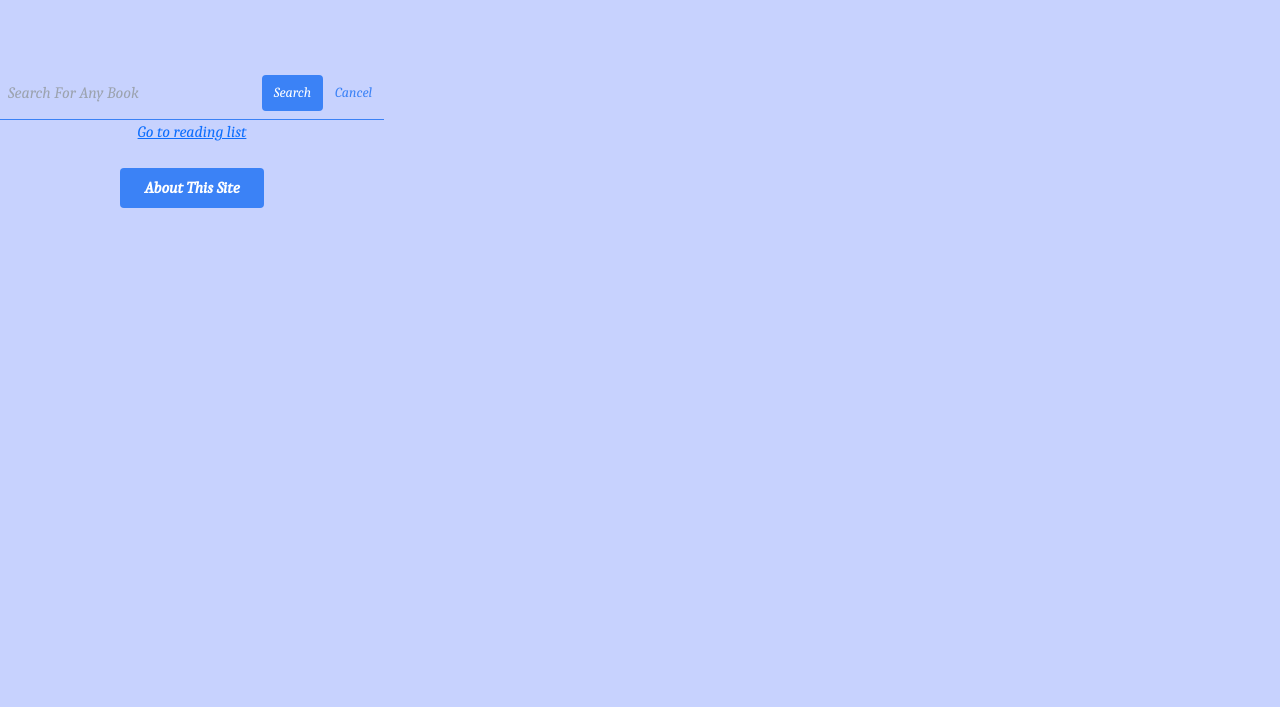
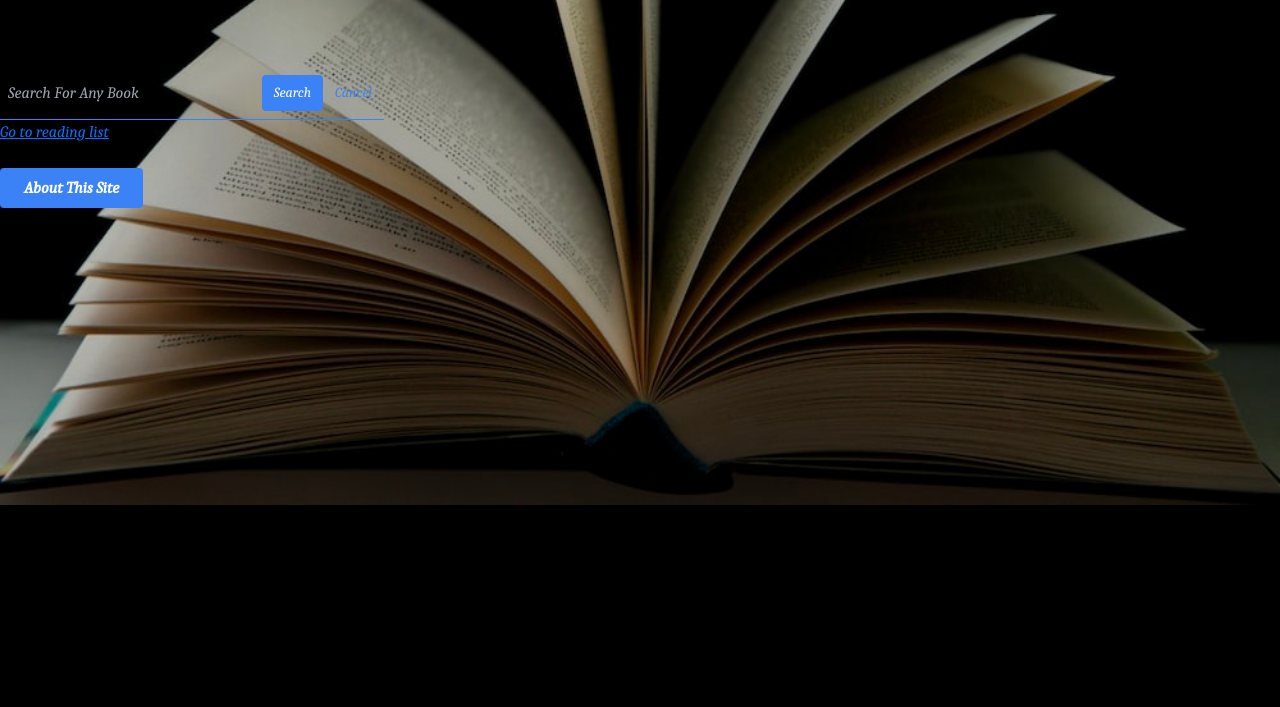
Before and after one commit to Matt11Moriarty/reading-list, a plain HTML site: page index.html in a window 1280 px wide. Shown: the part 93-800 px from the top of the page. Drawn offline with nearby package versions, Linux system fonts and the light colour scheme.

Commit message:
added background image

```diff
--- a/index.html
+++ b/index.html
@@ -22,7 +22,7 @@
     <link href="https://fonts.googleapis.com/css2?family=Caladea:ital@1&display=swap" rel="stylesheet">
     <title>Document</title>
 </head>
-<body class="bg-indigo-200 text-center">
+<body class="bg-black bg-cover bg-center" style="background-image:url(./assets/images/background.png); height: 100%;background-position: center;background-repeat: no-repeat;background-size: cover;">
     <header class="mb-20">
         <div class="content-center">
             <h1 class="text-7xl font-bold text-gray-900 text-center">Reading List</h1>
```
Also changed, not shown: assets/images/background.png (added).
